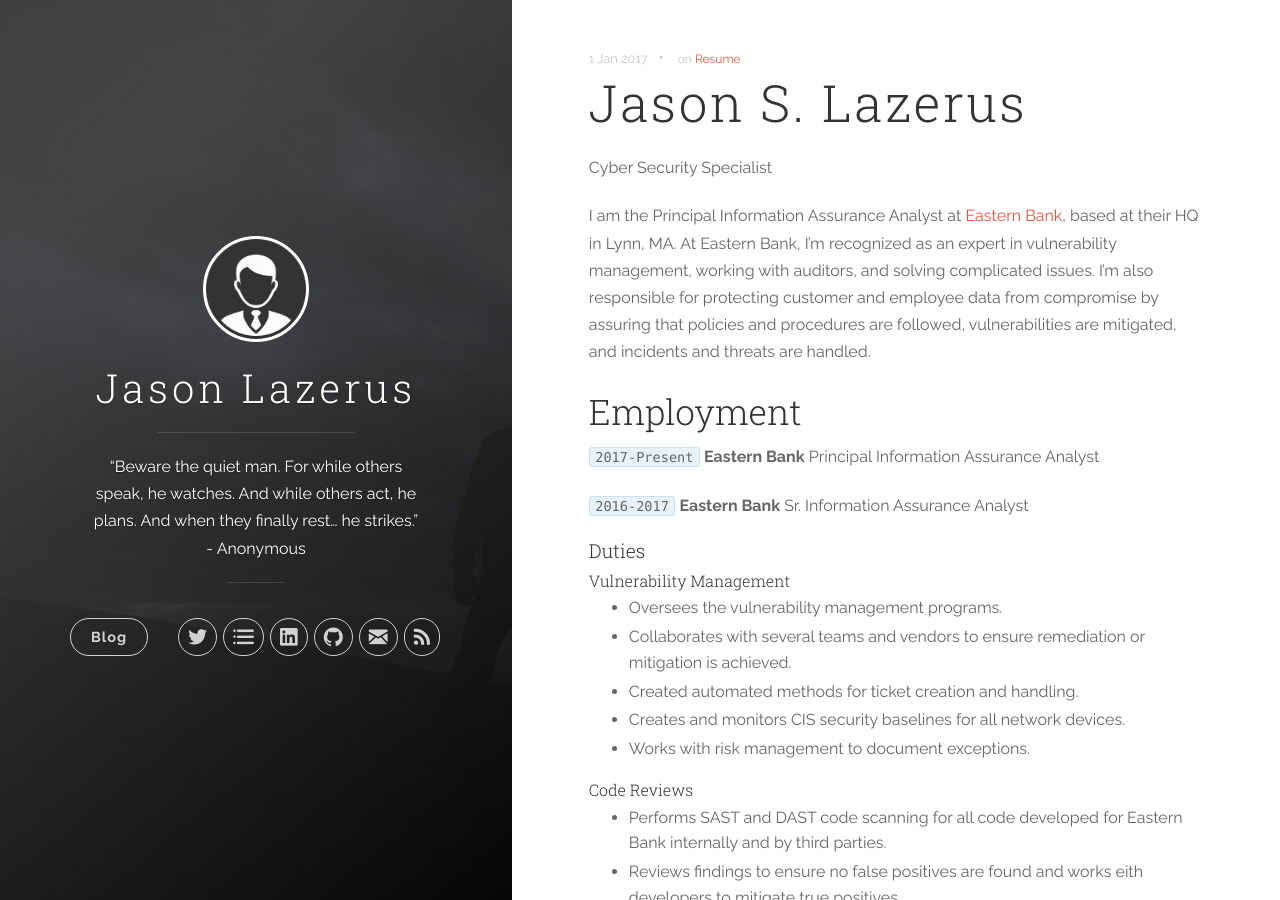
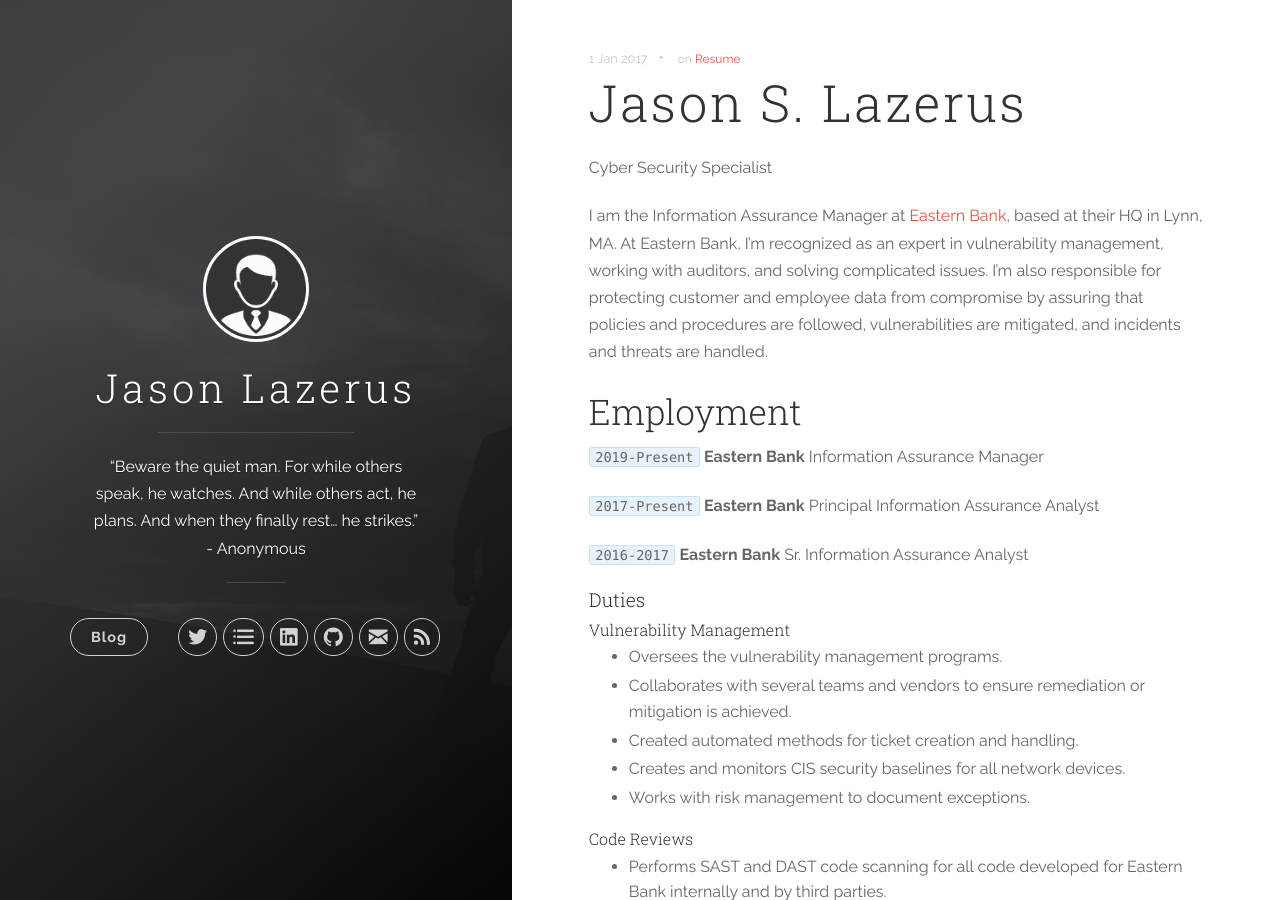
Before and after one commit to InfoSecured/infosecured.github.io, a Jekyll site: the page built from _posts/2017-01-01-resume.md, in a window 1280 px wide and 900 px high. Built offline with Jekyll 4.4.1, drawn with Linux system fonts in a browser that asks for light colours.

Commit message:
Update 2017-01-01-resume.md

```diff
--- a/_posts/2017-01-01-resume.md
+++ b/_posts/2017-01-01-resume.md
@@ -6,9 +6,12 @@ tags: [Resume]
 ---
 Cyber Security Specialist
 
-I am the Principal Information Assurance Analyst at [Eastern Bank](https://www.easternbank.com/), based at their HQ in Lynn, MA. At Eastern Bank, I'm recognized as an expert in vulnerability management, working with auditors, and solving complicated issues.  I'm also responsible for protecting customer and employee data from compromise by assuring that policies and procedures are followed, vulnerabilities are mitigated, and incidents and threats are handled.
+I am the Information Assurance Manager at [Eastern Bank](https://www.easternbank.com/), based at their HQ in Lynn, MA. At Eastern Bank, I'm recognized as an expert in vulnerability management, working with auditors, and solving complicated issues.  I'm also responsible for protecting customer and employee data from compromise by assuring that policies and procedures are followed, vulnerabilities are mitigated, and incidents and threats are handled.
 
 ## Employment
+
+`2019-Present`
+__Eastern Bank__ Information Assurance Manager
 
 `2017-Present`
 __Eastern Bank__ Principal Information Assurance Analyst
```
